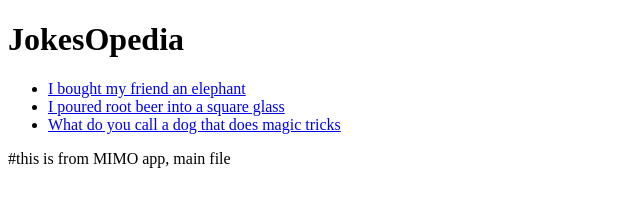
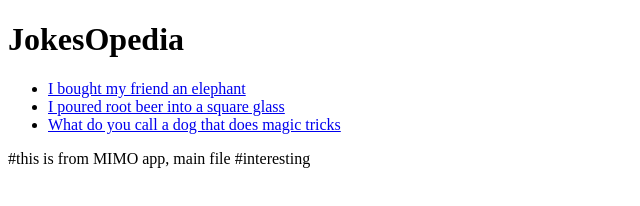
Before and after one commit to Kenisha44/Links-to-Funny-Jokes---HTML-INT, a plain HTML site: page index.html in a window 1280 px wide. Shown: the full height of the page, 0-640 px from the left. Drawn offline with Linux system fonts and the light colour scheme.

Commit message:
Update index.html

```diff
--- a/index.html
+++ b/index.html
@@ -15,3 +15,4 @@
 </html>
 
 #this is from MIMO app, main file
+#interesting
```
